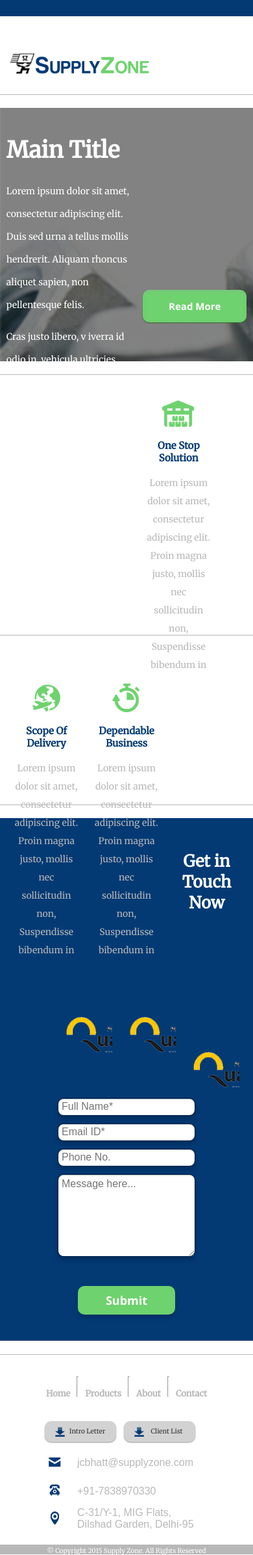
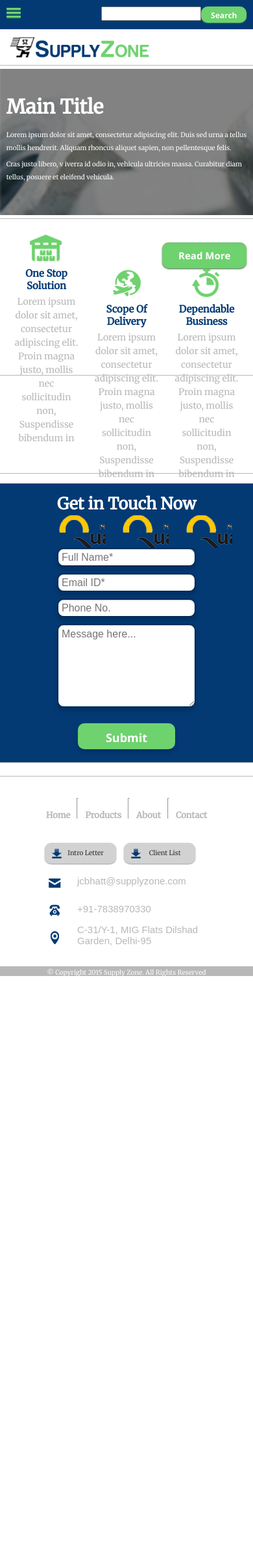
Before and after one commit to ketanbhatt/SZ, a PHP site: page /index.php in a window 390 px wide. Shown: the whole page at 65% size. After the commit the page ends 1502 px from the top, so only its background shows below. Run offline with PHP 8.4, Linux system fonts and the light colour scheme; some libraries are stand-ins or nearby versions.

Commit message:
Home page responsive till 690px

```diff
--- a/inc/footer.php
+++ b/inc/footer.php
@@ -33,7 +33,7 @@
 							<ul>
 								<li class = "first-contact"> jcbhatt@supplyzone.com </li>
 								<li class = "second-contact">+91-7838970330 </li>
-								<li class = "third-contact"> C-31/Y-1, MIG Flats,<br>Dilshad Garden, Delhi-95  </li>
+								<li class = "third-contact"> C-31/Y-1, MIG Flats Dilshad Garden, Delhi-95  </li>
 
 							</ul>
 						</div>
--- a/styles/responsive.css
+++ b/styles/responsive.css
@@ -53,6 +53,10 @@
 	font-size:15px;
 }
 	/*------------icons-------------*/
+
+	.icons{
+		height:265px;
+	}
 	.icon-list h3{
 	font-family: 'Merriweather', serif;
 	font-size: 15px;
@@ -75,6 +79,11 @@
 	.client-images{
 
 	display:none;
+	}
+
+	.clientele{
+		height: 150px;
+		padding-bottom: 0px;
 	}
 
 	.client-wrap h2{
@@ -100,34 +109,152 @@
 @media (max-width:850px) {
 	.container{
 		max-width:95%;
-	}
-	.header-col-2 nav{
-		display: none;
-		font-size: 10px;
-
-	}
 
 	.header-col-2{
 		margin-top:0px;
 	}
 }
 
+
+
 @media (max-width: 760px){
+header{
+		height: 100px;
+	}
 	.blue-bar{
-		height:25px;
+		height:45px;
+		margin-bottom: 0px;
 	}
 
-	.ham{
-		padding-top: 5px;
-		display: visible;
+	.header-col-2 nav{
+		display: none;
+		font-size: 8px;
+		margin-top:100px;
+		padding-bottom: 3px;
 	}
 
 	.search-ham{
 		float: right;
-		display: visible;
+		display:block;
+		padding-top:10px;
+		}
+
+	.bar-input{
+		width: 150px;
+		height: 15px;
+		margin-top:3.5px;
+		float:left;
+		margin-right: 3px;
+	}
+
+	.search-ham button{
+		width: 70px;
+		height: 25px;
+		font-size: 12px;
+		float:right;
+		padding-bottom: 7px;
 	}
 
 	.search{
 		display: none;
 	}
+
+	.ham{
+		padding-top: 12px;
+		display:block;
+		float:left;
+	}
+
+	.header-col-1 img{
+		margin-top: 5px;
+		}
+
+		/*-----------------hero-----------------*/
+
+
+		.hero{
+			height:225px;
+			margin: 5px 0px;
+			background-repeat: no-repeat;
+			background-position: 0px -150px;
+		}
+
+		.hero .container{
+			height:225px;
+		}
+
+
+
+		.hero-col-1{
+			padding-top: 0px;
+		}
+
+		.hero-col-2{
+			padding-top:90px;
+		}
+
+		.hero-col-2 button{
+			width: 130px;
+			height: 40px;
+		}
+
+		.hero-col-1 h1{
+		font-family: 'Merriweather',serif;
+		font-size: 30px;
+		float: left;
+		margin: 0px 0px 10px 0px;
+		}
+
+	.hero-col-1 p{
+		font-family: 'Merriweather',serif;
+		font-size:10.01px;
+		line-height: 200%;
+		color: white;
+		float:left;
+		margin: 5px 0px 0px 0px;
+		}
+
+		/*-----------------icons-----------------*/
+		.icons{
+		margin-top:5px;
+		padding: 5px 0px;
+		height: 230px;
+		margin-bottom: 5px;
+		}
+
+		.icons h3{
+			margin:5px 0px;
+			font-size: 15px;
+		}
+
+		.icons p{
+			margin: 5px 0px;
+			line-height:150%;
+		}
+
+		.icons-icon{
+			width:50px;
+		}
+
+		/*------------------clientele---------------*/
+		.clientele{
+			margin: 15px 0px;
+			padding-bottom: 10px;
+			height:125px;
+		}
+
+		.clientele h2{
+			margin: 5px 0px;
+			font-size: 25px;
+		}
+
+		.client-images-small li{
+			height: 50px;
+			background-position: 0px -8px;
+			width:23.5%;
+		}
+
+		.left, .right{
+			height: 20px;
+		}
 }
--- a/styles/responsiveFooter.css
+++ b/styles/responsiveFooter.css
@@ -3,6 +3,7 @@
 	footer .footer-col-1 {
 		width: 25%;
 		text-align: right;
+		font-size: 15px;
 	}
 
 	footer hr {
@@ -11,6 +12,7 @@
 
 	footer .footer-col-2 {
 		width: 75%;
+		font-size: 15px;
 	}
 
 }
--- a/styles/responsiveForm.css
+++ b/styles/responsiveForm.css
@@ -39,8 +39,15 @@
 	}
 
 	/*------------Form in Index------------*/
+
+	.contact{
+		padding-top: 5px;
+	}
+
 	.contact h2{
-		font-size: 35px;
+		font-size: 25px;
+		padding-bottom:0px;
+		margin:10px 0px 15px 0px;
 	}
 
 	.contact-col-1 input {
@@ -51,6 +58,15 @@
 	.contact textarea {
 		width: 160px;
 		height: 114px;
+	}
+
+	.contact input[type="submit"]{
+		width: 130px;
+		height: 40px;
+		margin-top: 0px;
+		margin-bottom: 0px;
+		font-size: 20px;
+		padding: 0px;
 	}
 
 }
--- a/styles/style.css
+++ b/styles/style.css
@@ -160,8 +160,8 @@ header nav a:hover {
 .hero-col-1{
 	float:left;
 	padding-top: 20px;
-	max-width: 600px;
-	width: 55%;
+	max-width: 450px;
+
 	color: #fff;
 }
 
@@ -552,7 +552,7 @@ footer .footer-col-2 {
 	margin-right: 8px;
 	position: relative;
 
-	padding-left: 15px;
+	padding-top: 10px;
 	font-size: 18px;
 	font-family: 'Merriweather', serif;
 	transition: background-color, 0.5s;
@@ -605,7 +605,7 @@ footer .footer-col-2 {
 
 .third-contact{
 	left: 50px;
-	bottom: -8px;
+	bottom: -15px;
 }
 
 
```
